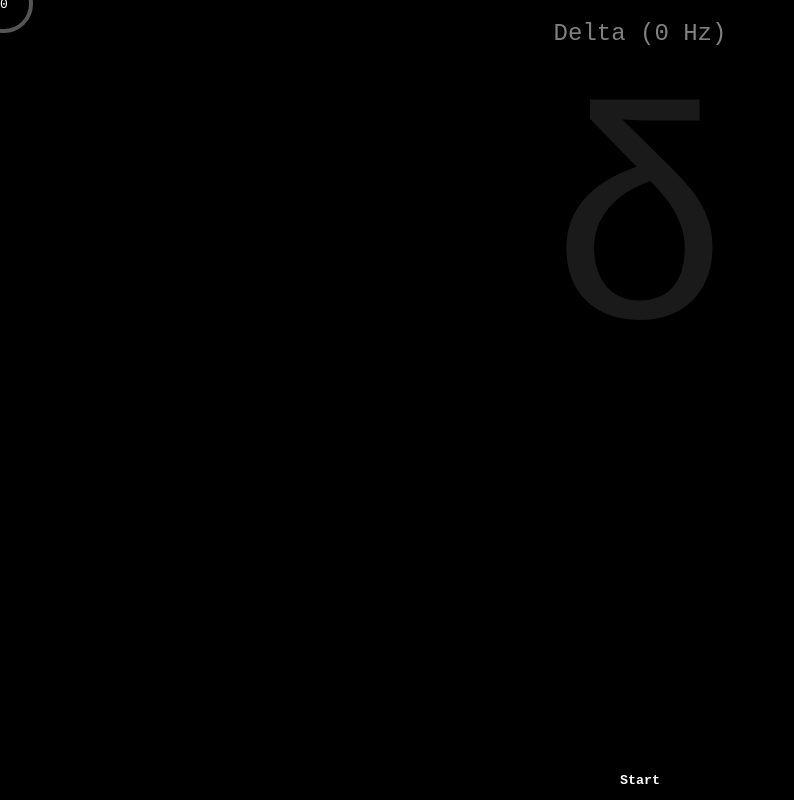
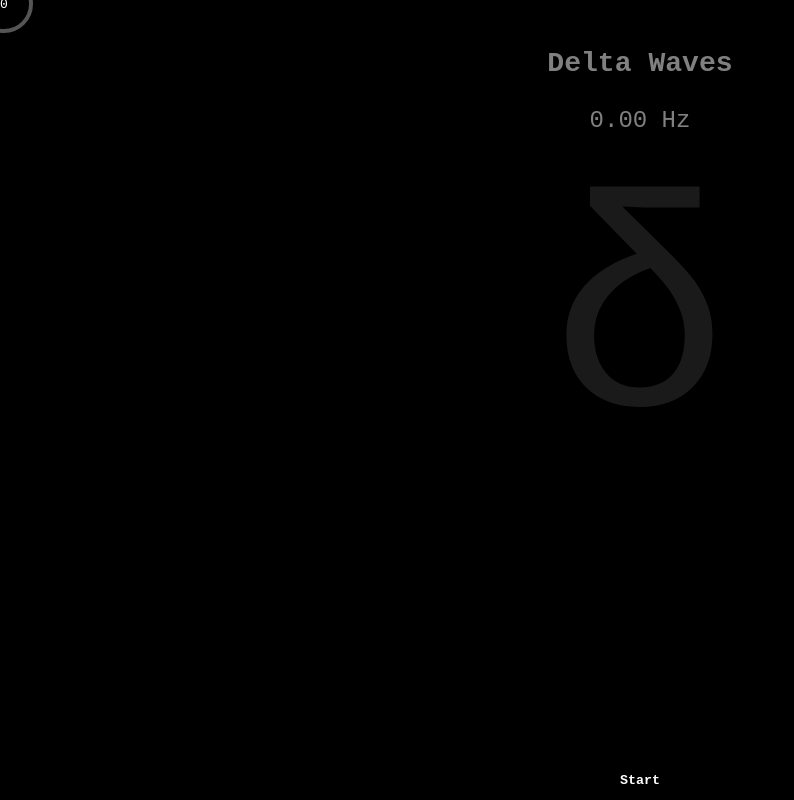
Before and after one commit to carlbarrdahl/dreamachine, a React (Vite) app: page / in a window 1280 px wide. Shown: the whole page, without its empty margins (0-794 px from the left). Built offline with nearby package versions, Linux system fonts and the light colour scheme.

Commit message:
Add video

```diff
--- a/src/components/FrequencyDetails.tsx
+++ b/src/components/FrequencyDetails.tsx
@@ -13,7 +13,8 @@ const FrequencyDetails = memo(({ hz, frequency }: Props) => (
         opacity: 0.5,
       }}
     >
-      {frequency?.name} ({hz} Hz)
+      <h3>{frequency?.name} Waves</h3>
+      {hz.toFixed(2)} Hz
     </div>
     <div style={{ fontSize: 300, textAlign: "center", opacity: 0.1 }}>
       {frequency?.symbol}
```
Also changed, not shown: 1 other file (tests, documents, lock files or other folders).
